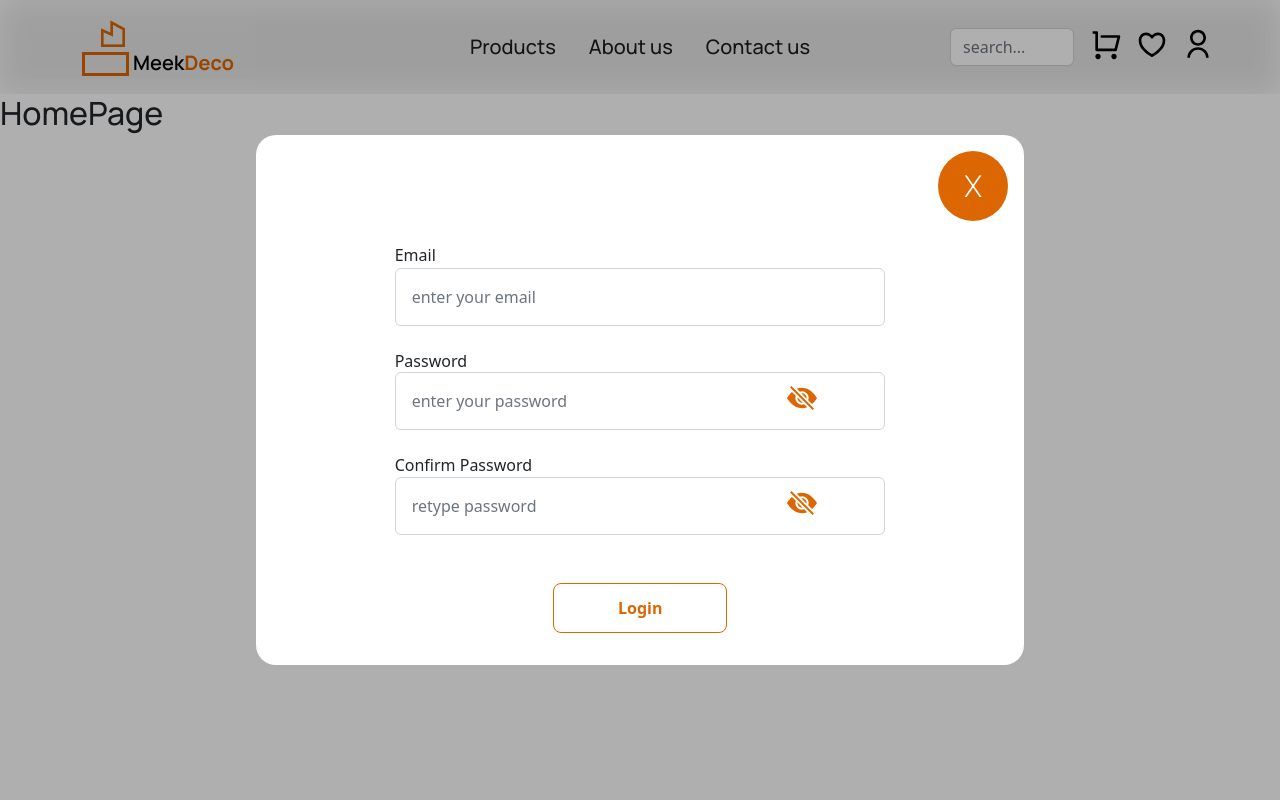
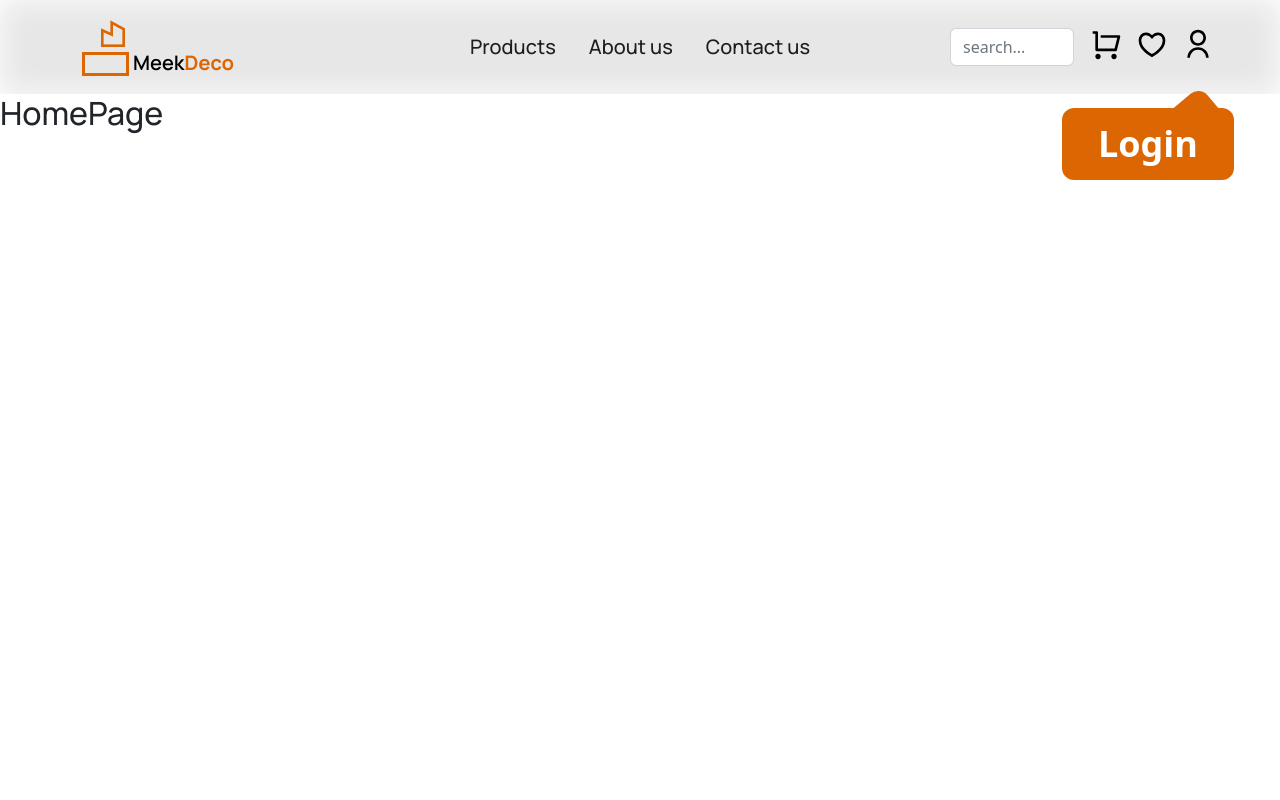
Before and after one commit to Errytagedesign/meekdeco, a Next.js app: page / in a window 1280 px wide. Both pictures are taken after a click on the picture 1198 px from the left and 44 px from the top of the page. Shown: the top 800 px of the page. Built offline with nearby package versions, Linux system fonts and the light colour scheme.

Commit message:
bug fixing

```diff
--- a/src/components/auth/signUp/SignUp.jsx
+++ b/src/components/auth/signUp/SignUp.jsx
@@ -1,4 +1,4 @@
-import React, { useState } from "react";
+import React, { useState, useEffect } from "react";
 import styles from "./SignUp.module.scss";
 import { createUserWithEmailAndPassword } from "firebase/auth";
 import { auth } from "@/libs/firebase-config";
@@ -9,36 +9,54 @@ const initialState = {
   password: "",
   confirmPassword: "",
 };
+
 function SignUp({ close }) {
   const [loginData, setLoginData] = useState(initialState);
-  const [error, setError] = useState(false);
+  const [errors, setErrors] = useState({
+    errorMessage: "",
+    errorBolean: false,
+  });
   const [passwordType, setPasswordType] = useState(false);
 
   const handleChange = (e) => {
     setLoginData({ ...loginData, [e.target.name]: e.target.value });
   };
 
+  // toggle password views
   const togglePassword = (id) => {
     const passwordInput = document.getElementById(id);
 
-    setPasswordType((prev) => ({ [id]: !prev[id] }));
+    // setting the state value to either true or false base on id
+    setPasswordType((prev) => ({ ...passwordType, [id]: !prev[id] }));
+
     if (passwordInput.type === "password") {
       return (passwordInput.type = "text");
     }
     passwordInput.type = "password";
   };
 
-  // const validatePassword =() => {
-  //   let isValid  = true
+  // validating
+  const validatePassword = () => {
+    let isValid = true;
 
-  //   if (loginData !==  '') {
-  //     if(loginData.password !== )
-  //   }
-  // }
+    if (loginData !== "") {
+      if (loginData.password !== loginData.confirmPassword) {
+        console.log(loginData.password);
 
+        isValid = false;
+        setErrors({ ...errors, errorBolean: true });
+      }
+    }
+    return isValid;
+  };
+
+  //  Form submit
   const handleSubmit = (e) => {
     e.preventDefault();
+    setErrors({ ...errors, errorBolean: false });
+    console.log(loginData);
 
+    if (validatePassword()) {
       createUserWithEmailAndPassword(auth, loginData.email, loginData.password)
         .then((res) => {
           const user = res.user;
@@ -46,9 +64,24 @@ function SignUp({ close }) {
           console.log(user);
         })
         .catch((e) => {
+          setErrors({ ...errors, errorMessage: e.message });
           console.log(e.message);
         });
+    }
+
+    // setLoginData(initialState);
   };
+
+  // anytime any of the input is active, the error will be set to false
+
+  useEffect(() => {
+    if (
+      loginData.email !== "" ||
+      loginData.password !== "" ||
+      loginData.confirmPassword !== ""
+    )
+      setErrors({ errorBolean: false });
+  }, [loginData.confirmPassword, loginData.email, loginData.password]);
 
   return (
     <div className={`${styles.popUpBox} d-flex flex-column`}>
@@ -102,7 +135,7 @@ function SignUp({ close }) {
               <input
                 id="confirmpass"
                 type="password"
-                name="confirm password"
+                name="confirmPassword"
                 defaultValue={initialState.confirmPassword}
                 onChange={handleChange}
                 placeholder="retype password"
@@ -120,11 +153,13 @@ function SignUp({ close }) {
               </div>
             </div>
 
-            {error && (
+            {errors.errorBolean ? (
               <small style={{ color: "red" }}>
                 {" "}
                 Alaye you need glasses? this your password nor match abeg.{" "}
               </small>
+            ) : (
+              <small style={{ color: "red" }}> {errors.errorMessage} </small>
             )}
           </div>
 
--- a/src/components/navbar/NavBar.jsx
+++ b/src/components/navbar/NavBar.jsx
@@ -60,6 +60,7 @@ function NavBar() {
             }`}
           >
             <aside className="col-12 d-flex flex-column flex-lg-row ">
+              <article className="col-12 d-flex flex-column flex-lg-row   ">
                 <section
                   className={`${styles.navItems} col-12 col-lg-6  d-flex flex-column flex-lg-row justify-content-between  `}
                 >
@@ -90,16 +91,29 @@ function NavBar() {
                     />{" "}
                   </div>
 
-                <div className="d-flex flex-row justify-content-between mt-3 mt-lg-0 col-12 col-lg-6 ">
+                  <div
+                    className={` ${styles.profile} d-flex flex-row justify-content-between mt-3 mt-lg-0 col-12 col-lg-6 `}
+                  >
                     <Image src={images.cart} alt="" />
                     <Image src={images.heart} alt="" />
+                    <div>
                       <Image
                         onClick={() => setShow(!show)}
                         src={images.profile}
                         alt=""
                       />
                     </div>
+                    {show && (
+                      <section
+                        data-aos="zoom-in"
+                        className={`${styles.loginBtn} d-flex align-items-center justify-content-center`}
+                      >
+                        <button>Login</button>
+                      </section>
+                    )}
                   </div>
+                </div>
+              </article>
             </aside>
           </div>
           {/* Hambuger icon */}
@@ -114,7 +128,7 @@ function NavBar() {
         </nav>
       </section>
 
-      {show && <SignUp close={handleClose} />}
+      {/* {show && <SignUp close={handleClose} />} */}
     </div>
   );
 }
--- a/src/components/navbar/NavBar.module.scss
+++ b/src/components/navbar/NavBar.module.scss
@@ -12,19 +12,7 @@
       width: 90%;
     }
 
-    // .logo {
-    //   img {
-    //     width: 100%;
-    //   }
-    // }
-
-    // .Btn {
-    //   font-size: 16px;
-    //   img {
-    //     width: 12%;
-    //   }
-    // }
-    aside {
+    article {
       align-items: center;
       justify-content: space-between;
       @media screen and (max-width: 900px) {
@@ -36,6 +24,61 @@
         cursor: pointer;
       }
     }
+
+    .profile {
+      position: relative;
+
+      .loginBtn {
+        position: absolute;
+        top: 80px;
+        bottom: 0;
+        right: -20px;
+        padding: 1.5em;
+        border-radius: 12px;
+        background-color: var(--pryColor);
+        color: var(--white);
+        font-size: 1.5em;
+        font-weight: 600;
+
+        button {
+          color: var(--white);
+          font-size: 1.5em;
+          font-weight: 600;
+        }
+
+        &::before {
+          content: "";
+          position: absolute;
+          padding: 1em;
+          display: block;
+          border-radius: 12px;
+          transform: rotate(50deg);
+          background-color: var(--pryColor);
+          top: -20px;
+          bottom: 0;
+          right: 30px;
+          bottom: 0;
+          z-index: -1;
+        }
+
+        @media screen and (max-width: 900px) {
+          top: 40px;
+          right: 0;
+
+          padding: 0.9em;
+          button {
+            color: var(--pryColor);
+            font-size: 1em;
+            font-weight: 600;
+          }
+          background-color: var(--white);
+          &::before {
+            content: none;
+          }
+        }
+      }
+    }
+
     .navItems {
       .active {
         background-color: var(--secColor);
@@ -251,9 +294,9 @@
           height: 100vh;
           background: var(--pryColor);
 
-          section {
-            height: auto;
-            margin-top: 100px;
+          article {
+            height: 60vh;
+            // margin-top: 100px;
             // padding: 3em 0;
           }
         }
@@ -281,9 +324,9 @@
           height: 100vh;
           background: var(--pryColor);
 
-          section {
-            height: auto;
-            margin-top: 100px;
+          article {
+            height: 50vh;
+            // margin-top: 100px;
             // padding: 3em 0;
           }
         }
--- a/src/styles/globals.css
+++ b/src/styles/globals.css
@@ -46,6 +46,7 @@ a {
 input,
 button {
   border: none;
+  background-color: transparent;
 }
 
 .main-btn {
```
Also changed, not shown: src/features/loginSlice.js (+24 -8 lines). Lines whose indentation alone changed are shown as unchanged.
